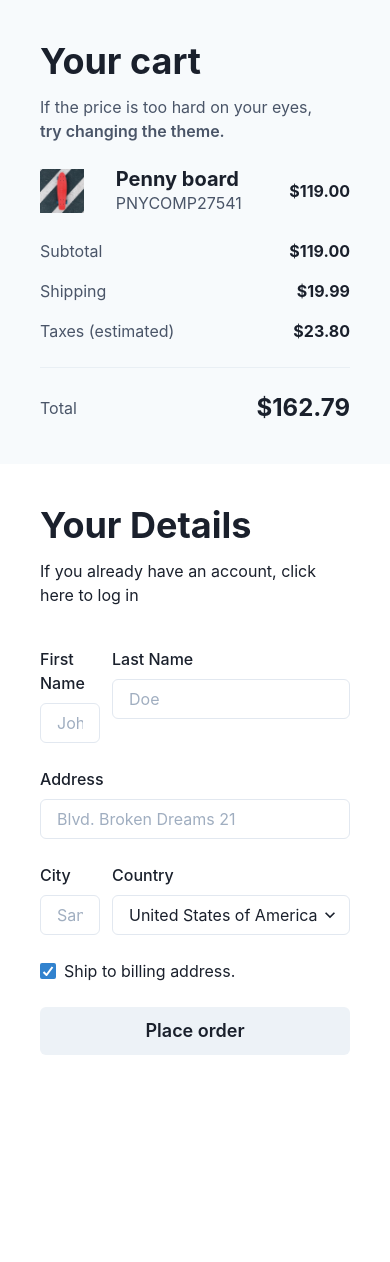
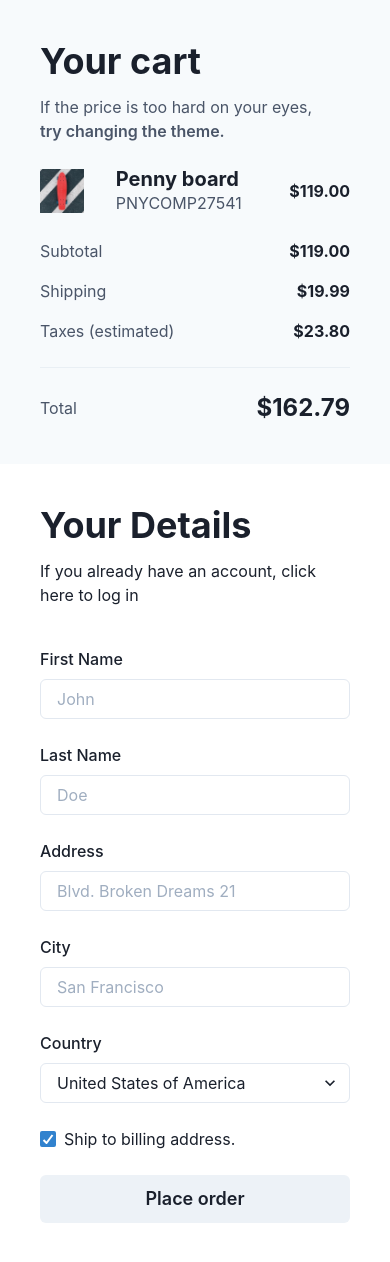
Before and after one commit to maugares/chakraui-egghead-tutorial, a Next.js app: page / in a window 390 px wide. Before the commit the page ends 1095 px from the top, so only its background shows below. Built offline with nearby package versions, Linux system fonts and the light colour scheme.

Commit message:
Make responsive with useBreakpointValue hook

```diff
--- a/src/Details/Form.tsx
+++ b/src/Details/Form.tsx
@@ -6,37 +6,40 @@ import {
   GridItem,
   Input,
   Select,
-  SimpleGrid
+  SimpleGrid,
+  useBreakpointValue
 } from '@chakra-ui/react'
 
 const Form = () => {
+  const colSpan = useBreakpointValue({ base: 2, md: 1 })
+
   return (
     <SimpleGrid columns={2} columnGap={3} rowGap={6} w='full'>
-      <GridItem colSpan={6}>
+      <GridItem colSpan={colSpan}>
         <FormControl>
           <FormLabel>First Name</FormLabel>
           <Input placeholder='John' />
         </FormControl>
       </GridItem>
-      <GridItem colSpan={6}>
+      <GridItem colSpan={colSpan}>
         <FormControl>
           <FormLabel>Last Name</FormLabel>
           <Input placeholder='Doe' />
         </FormControl>
       </GridItem>
-      <GridItem colSpan={12}>
+      <GridItem colSpan={colSpan}>
         <FormControl>
           <FormLabel>Address</FormLabel>
           <Input placeholder='Blvd. Broken Dreams 21' />
         </FormControl>
       </GridItem>
-      <GridItem colSpan={6}>
+      <GridItem colSpan={colSpan}>
         <FormControl>
           <FormLabel>City</FormLabel>
           <Input placeholder='San Francisco' />
         </FormControl>
       </GridItem>
-      <GridItem colSpan={6}>
+      <GridItem colSpan={colSpan}>
         <FormControl>
           <FormLabel>Country</FormLabel>
           <Select>
@@ -47,10 +50,10 @@ const Form = () => {
           </Select>
         </FormControl>
       </GridItem>
-      <GridItem colSpan={12}>
+      <GridItem colSpan={colSpan}>
         <Checkbox defaultChecked>Ship to billing address.</Checkbox>
       </GridItem>
-      <GridItem colSpan={12}>
+      <GridItem colSpan={colSpan}>
         <Button size='lg' width='full'>
           Place order
         </Button>
```
Also changed, not shown: pages/README.md.
